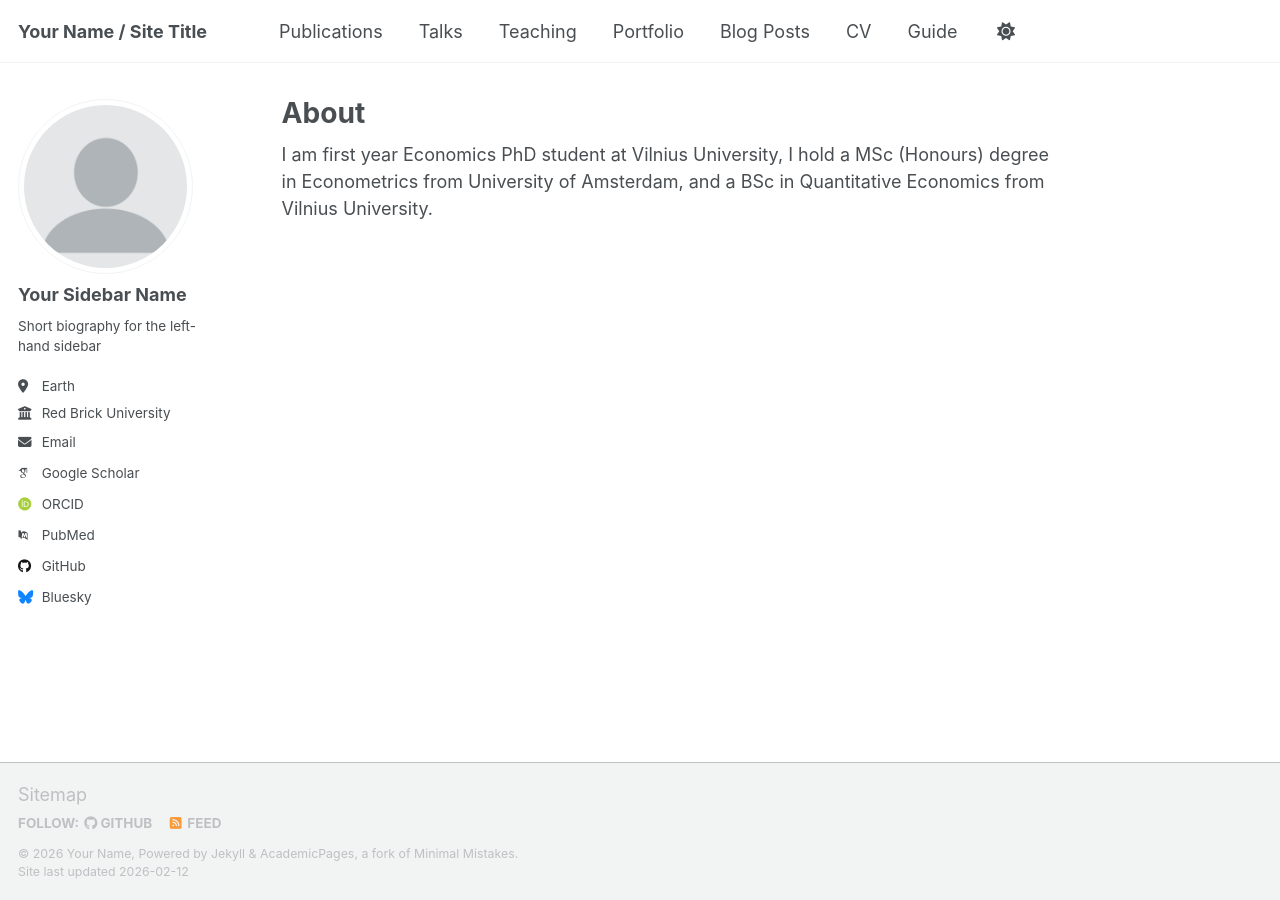
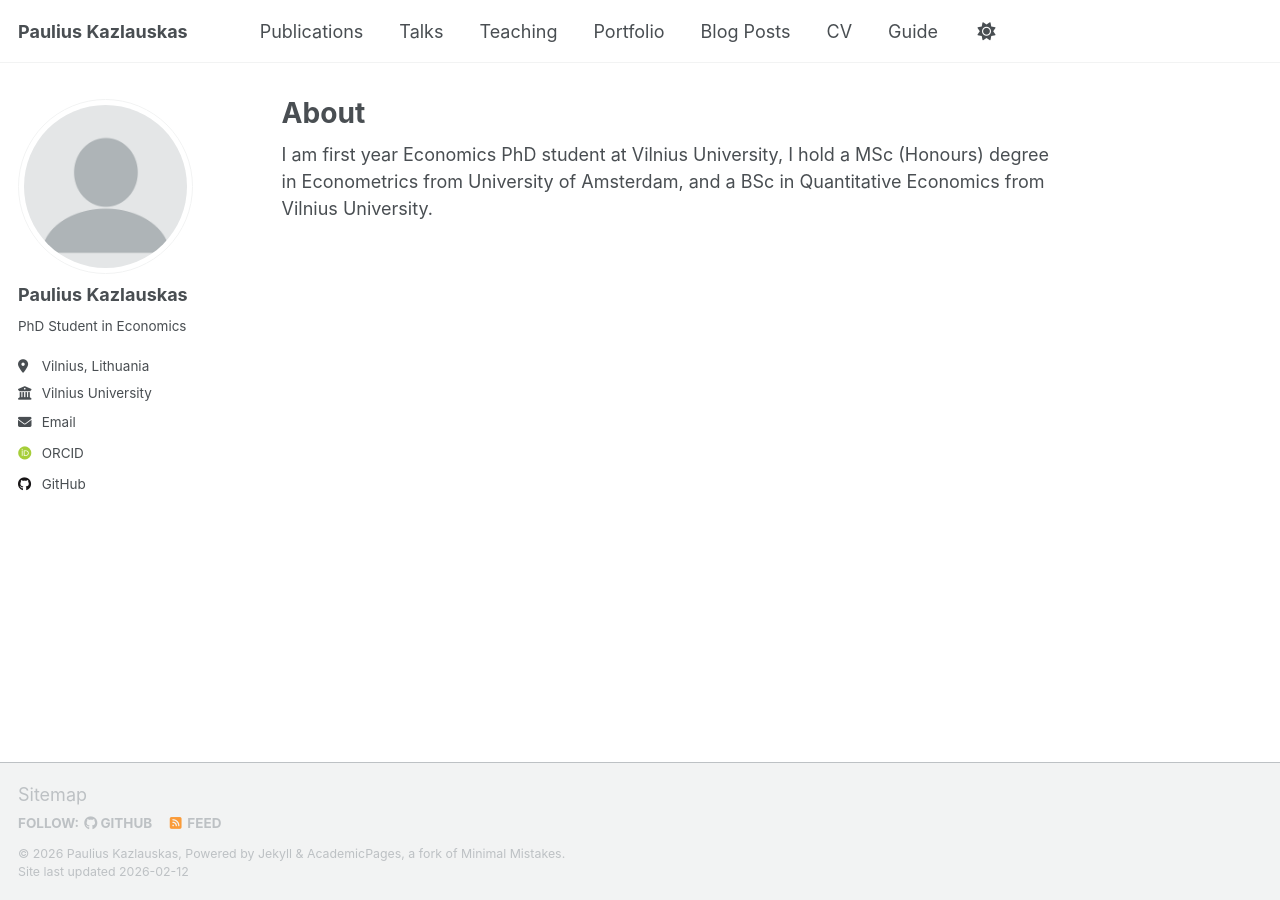
Before and after one commit to PauliusKaz/PauliusKaz.github.io, a Jekyll site: the page built from _pages/about.md, in a window 1280 px wide. Built offline with Jekyll 4.4.1, drawn with Linux system fonts in a browser that asks for light colours; some web fonts are replaced; a script that is not in the unit is left out.

Commit message:
Update personal details in _config.yml
Updated personal information including name, bio, location, employer, email, and social media links.

```diff
--- a/_config.yml
+++ b/_config.yml
@@ -9,10 +9,10 @@
 # Basic Site Settings
 locale                   : "en-US"
 site_theme               : "default" # Currently available options are "default", "air"
-title                    : "Your Name / Site Title"
+title                    : "Paulius Kazlauskas"
 title_separator          : "-"
-name                     : &name "Your Name"
-description              : &description "Your Name's academic portfolio"   # Update this with a general description of your site, this is the default if not overridden by a page
+name                     : &name "Paulius Kazlauskas"
+description              : &description "Paulius Kazlauskas' academic website"   # Update this with a general description of your site, this is the default if not overridden by a page
 url                      : https://academicpages.github.io # The base hostname & protocol for your site e.g. "https://[your GitHub username].github.io",
                                                            # or if you already have some other page hosted on Github then use "https://[your GitHub username].github.io/[Your Repo Name]"
 baseurl                  : "" # the subpath of your site, e.g. "/blog"
@@ -24,23 +24,23 @@ repository               : "academicpages/academicpages.github.io"
 author:
   # Biographic information
   avatar           : "profile.png"
-  name             : "Your Sidebar Name"
+  name             : "Paulius Kazlauskas"
   pronouns         : # example: "she/her"
-  bio              : "Short biography for the left-hand sidebar"
-  location         : "Earth"
-  employer         : "Red Brick University"
+  bio              : "PhD Student in Economics"
+  location         : "Vilnius, Lithuania"
+  employer         : "Vilnius University"
   uri              : # URL
-  email            : "none@example.org"
+  email            : "paulius.kazlauskas@evaf.vu.lt"
 
   # Academic websites
   academia         : # URL
   arxiv            : # URL - Update with the correct link to your profile
-  googlescholar    : "https://scholar.google.com/citations?user=PS_CX0AAAAAJ"
+  googlescholar    : #
   inspire-hep      : # URL
   impactstory      : # URL
-  orcid            : "https://orcid.org/yourorcidurl"
+  orcid            : "https://orcid.org/0009-0003-1520-2772"
   semantic         : # URL
-  pubmed           : "https://www.ncbi.nlm.nih.gov/pubmed/?term=john+snow"
+  pubmed           : #
   researchgate     : # URL
   scopus           : # URL
 
@@ -48,13 +48,13 @@ author:
   bitbucket        : # Username - Update with your username on the site
   codepen          : # Username
   dribbble         : # Username
-  github           : "academicpages"
+  github           : "https://github.com/PauliusKaz"
   kaggle           : # Username
   stackoverflow    : # User number or user number and name (i.e., use "1" or "1/jeff-atwood")
 
   # Social media
   artstation       : # Username
-  bluesky          : "bsky.app" # Replace this with you Bluesky username
+  bluesky          : # Replace this with you Bluesky username
   facebook         : # Username
   flickr           : # Username
   foursquare       : # Username
```
